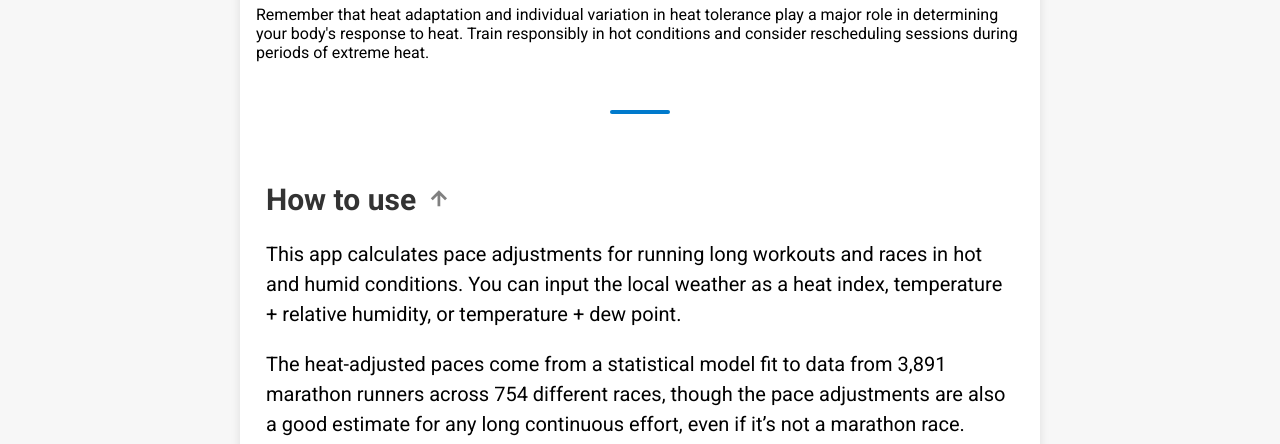
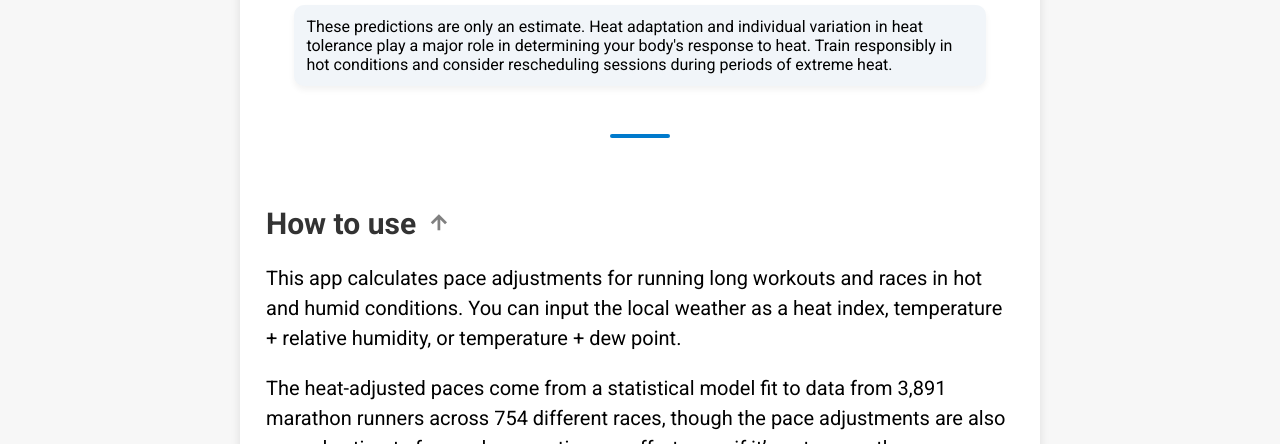
Before and after one commit to johnjdavisiv/heat-adjusted-pace, a plain HTML site: page index.html in a window 1280 px wide. Shown: the part 656-1100 px from the top of the page. Drawn offline with nearby package versions, Linux system fonts and the light colour scheme; a web font is replaced by a local one.

Commit message:
cachebusting

```diff
--- a/index.html
+++ b/index.html
@@ -19,8 +19,8 @@
     <link rel="stylesheet" href="https://maxcdn.bootstrapcdn.com/font-awesome/4.4.0/css/font-awesome.min.css">
     <link rel="stylesheet" href="https://fonts.googleapis.com/css2?family=Material+Symbols+Outlined:opsz,wght,FILL,GRAD@20..48,100..700,0..1,-50..200" />
     <link href="https://fonts.googleapis.com/icon?family=Material+Icons" rel="stylesheet">
-    <link rel="stylesheet" type="text/css" href="styles.css?v=1.0.5">
-    <script src="scripts.js?v=1.0.3" defer></script>
+    <link rel="stylesheet" type="text/css" href="styles.css?v=1.0.6">
+    <script src="scripts.js?v=1.0.4" defer></script>
     <script defer data-domain="apps.runningwritings.com" src="https://plausible.io/js/script.js"></script>
 </head>
 <body>
@@ -210,7 +210,7 @@
             </div>
             <div class="alert-box disclaimer-box">
                 <div class="disclaimer-inner">
-                    <span class='alert-text'>Remember that heat adaptation and individual variation in heat tolerance play a major role in determining your body's response to heat. Train responsibly in hot conditions and consider rescheduling sessions during periods of extreme heat.</span>
+                    <span class='alert-text'>These predictions are only an estimate. Heat adaptation and individual variation in heat tolerance play a major role in determining your body's response to heat. Train responsibly in hot conditions and consider rescheduling sessions during periods of extreme heat.</span>
                 </div>
             </div>
         </div>
--- a/styles.css
+++ b/styles.css
@@ -344,6 +344,19 @@ main {
     box-shadow: 0px 4px 6px rgba(0, 0, 0, 0.05);
 }
 
+.disclaimer-box{
+    width:90%
+}
+
+.disclaimer-inner{
+    width: 100%;
+    display:flex;
+    align-items: center;
+    background-color: #f1f5f9;
+    border-radius: 10px;
+    padding: 0.75em;
+    box-shadow: 0px 4px 6px rgba(0, 0, 0, 0.05);
+}
 
 
 .unit-toggle, .hill-toggle, .temp-toggle, .heat-toggle{
```
